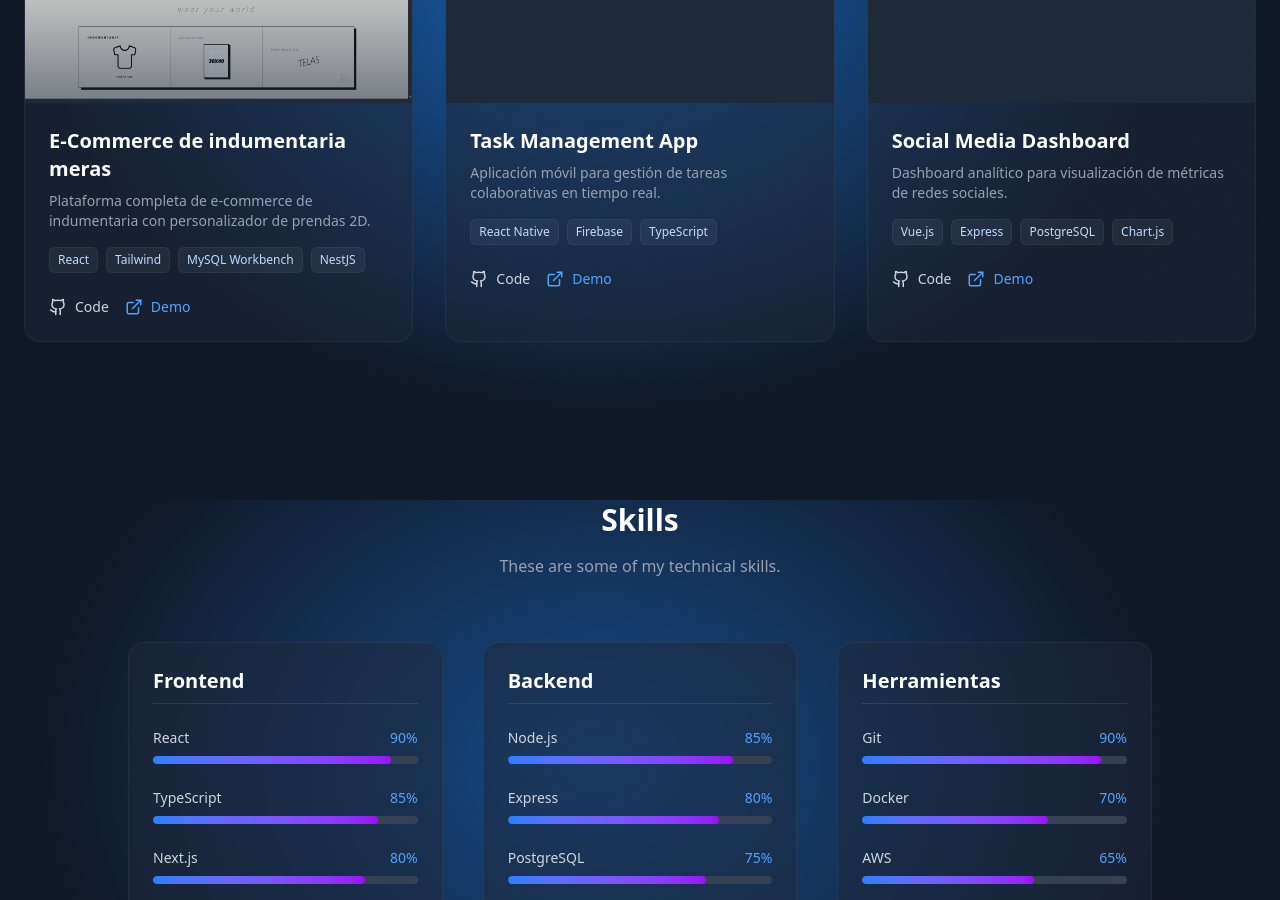
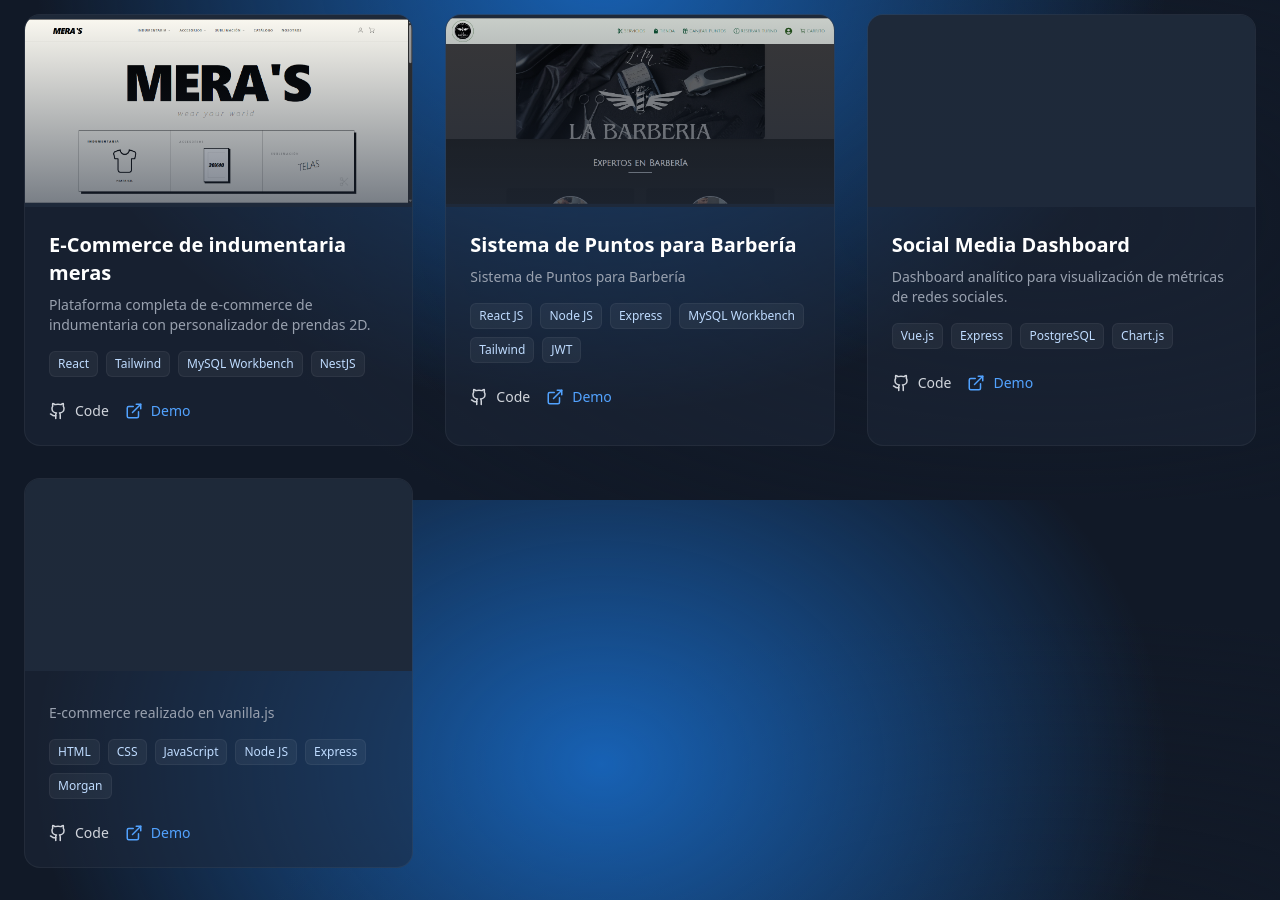
Before and after one commit to martingarcia1/portaFolio, a React (Vite) app: page / in a window 1280 px wide. Shown: the part 1900-2800 px from the top of the page. Built offline with nearby package versions, Linux system fonts and the light colour scheme.

Commit message:
fix: projectos

```diff
--- a/src/app/components/projects.jsx
+++ b/src/app/components/projects.jsx
@@ -2,6 +2,8 @@ import { motion } from 'motion/react';
 import { Github, ExternalLink } from 'lucide-react';
 import { useTranslation } from 'react-i18next';
 import meras from "../../assets/image.png";
+import barberiaLM from "../../assets/image copy.png";
+import { image } from 'motion/react-client';
 
 const Projects = () => {
     const { t } = useTranslation();
@@ -14,16 +16,23 @@ const Projects = () => {
             image: meras
         },
         {
-            title: "Task Management App",
-            tech: ["React Native", "Firebase", "TypeScript"],
-            desc: "Aplicación móvil para gestión de tareas colaborativas en tiempo real.",
-            links: { github: "#", demo: "#" }
+            title: "Sistema de Puntos para Barbería",
+            tech: ["React JS", "Node JS", "Express", "MySQL Workbench", "Tailwind", "JWT"],
+            desc: "Sistema de Puntos para Barbería",
+            links: { github: "https://github.com/martingarcia1/BarberiaLM", demo: "https://barberia-lm-8o5c.vercel.app" },
+            image: barberiaLM
         },
         {
             title: "Social Media Dashboard",
             tech: ["Vue.js", "Express", "PostgreSQL", "Chart.js"],
             desc: "Dashboard analítico para visualización de métricas de redes sociales.",
             links: { github: "#", demo: "#" }
+        },
+        {
+            title: "",
+            tech: ["HTML", "CSS", "JavaScript", "Node JS", "Express", "Morgan"],
+            desc: "E-commerce realizado en vanilla.js",
+            links: { github: "https://github.com/martingarcia1/E-commerce-vanilla.js", demo: "#" }
         }
     ];
 
--- a/src/lang/en.json
+++ b/src/lang/en.json
@@ -17,7 +17,7 @@
     },
     "about": {
         "title": "About Me",
-        "description": "I'm a software developer, I started in the world of development in 2023 when I also started university, I graduated from the UTN - FRT in 2025. In the same period of time I started teaching programming to students of elementary level at the university, I had the opportunity to guide students with disabilities, in addition to teaching them programming I helped them solve problems and difficulties apart from their university life. In the year 2025 I started working at SAS, where I could apply my knowledge and learn new technologies. Having the opportunity to meet people who own small businesses and entrepreneurs who helped me grow as a person and professional.",
+        "description": "I am a software developer with a strong interest in technology, problem-solving, and education. I began my journey in software development in 2023 and graduated from UTN – FRT in 2025. I have professional experience working at SAS, collaborating with clients, small business owners, and multidisciplinary teams to design efficient and practical solutions. I value teamwork, clear communication, and adaptability when facing new challenges. I also have experience teaching programming to adult students (18+), including working with individuals on the autism spectrum. This background has strengthened my ability to explain complex concepts clearly, apply inclusive learning strategies, and approach each project with empathy, patience, and attention to individual needs. I am passionate about building functional, meaningful digital products and continuously improving both my technical and interpersonal skills.",
         "features": [
             {
                 "title": "Clean Code",
--- a/src/lang/es.json
+++ b/src/lang/es.json
@@ -17,7 +17,7 @@
     },
     "about": {
         "title": "Sobre Mí",
-        "description": "Soy desarrollador de Software, comence en el mundo del desarrollo en 2023 cuando empece tambien la universidad, soy graduado de la UTN - FRT en 2025. En ese mismo periodo de tiempo empece a enseñar programacion a alumnos de nivel inicial en la universidad, tuve la oportunidad de guiar a alumnos con condiciones de discapacidad, ademas de enseñarles programacion les ayudaba a resolver problemas y dificultades aparte de su vida universitaria. En el año 2025 empece a trabajar en una sas, donde pude aplicar mis conocimientos y aprender nuevas tecnologías. Teniendo a su vez la oportunidad de relacionarme con personas dueñas de pymes y empresariales que me ayudaron a crecer como persona y profesional.",
+        "description": "Soy desarrollador de software con un fuerte interés en la tecnología, la resolución de problemas y la educación. Comencé mi formación en desarrollo de software en 2023 y me gradué en la UTN – FRT en 2025. Cuento con experiencia profesional trabajando en SAS, colaborando con clientes, pequeños emprendimientos y equipos multidisciplinarios para diseñar soluciones eficientes y prácticas. Valoro el trabajo en equipo, la comunicación clara y la adaptabilidad frente a nuevos desafíos. También tengo experiencia enseñando programación a estudiantes adultos (18+), incluyendo el trabajo con personas dentro del espectro autista. Esta experiencia fortaleció mi capacidad para explicar conceptos complejos de manera clara, aplicar estrategias de aprendizaje inclusivas y abordar cada proyecto con empatía, paciencia y atención a las necesidades individuales. Me motiva crear productos digitales funcionales y significativos, y continuar desarrollando tanto mis habilidades técnicas como interpersonales.",
         "features": [
             {
                 "title": "Código Limpio",
```
Also changed, not shown: src/assets/image copy.png (added).
